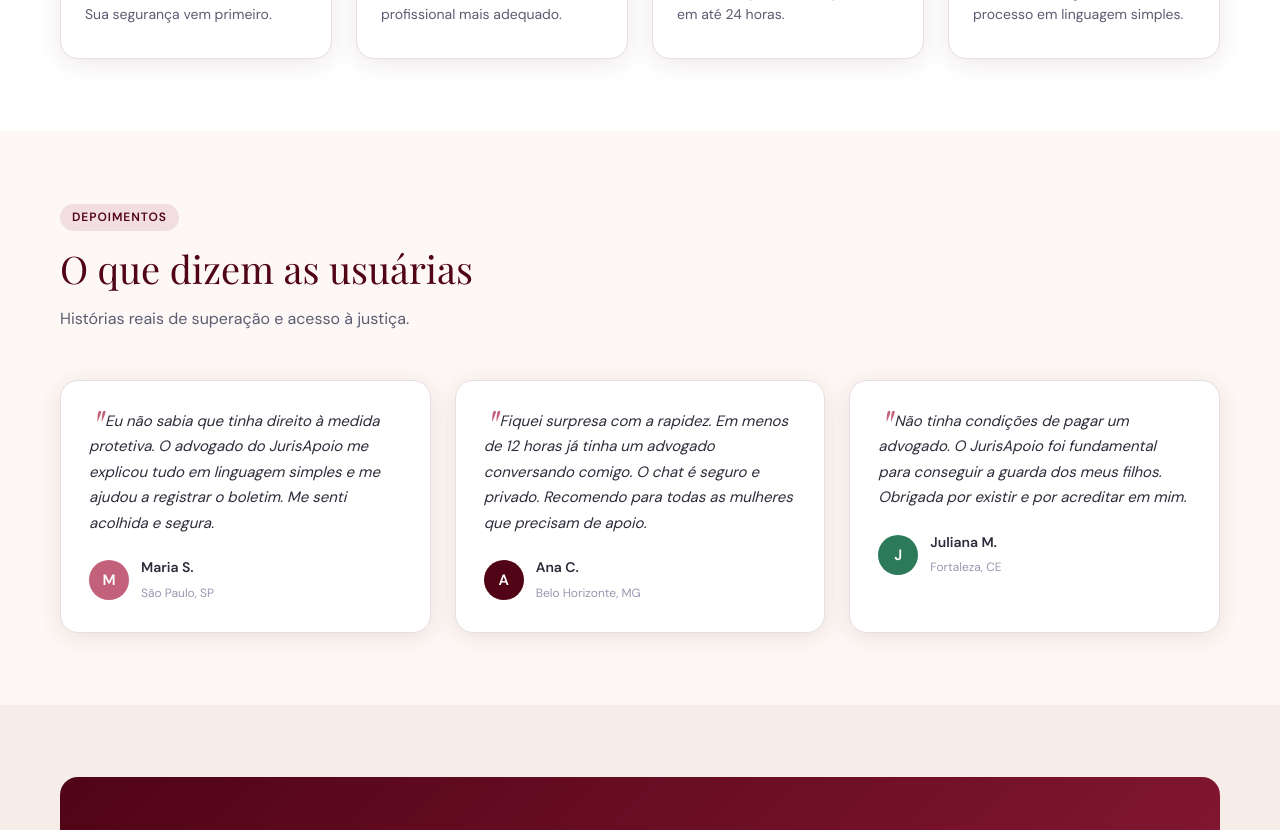
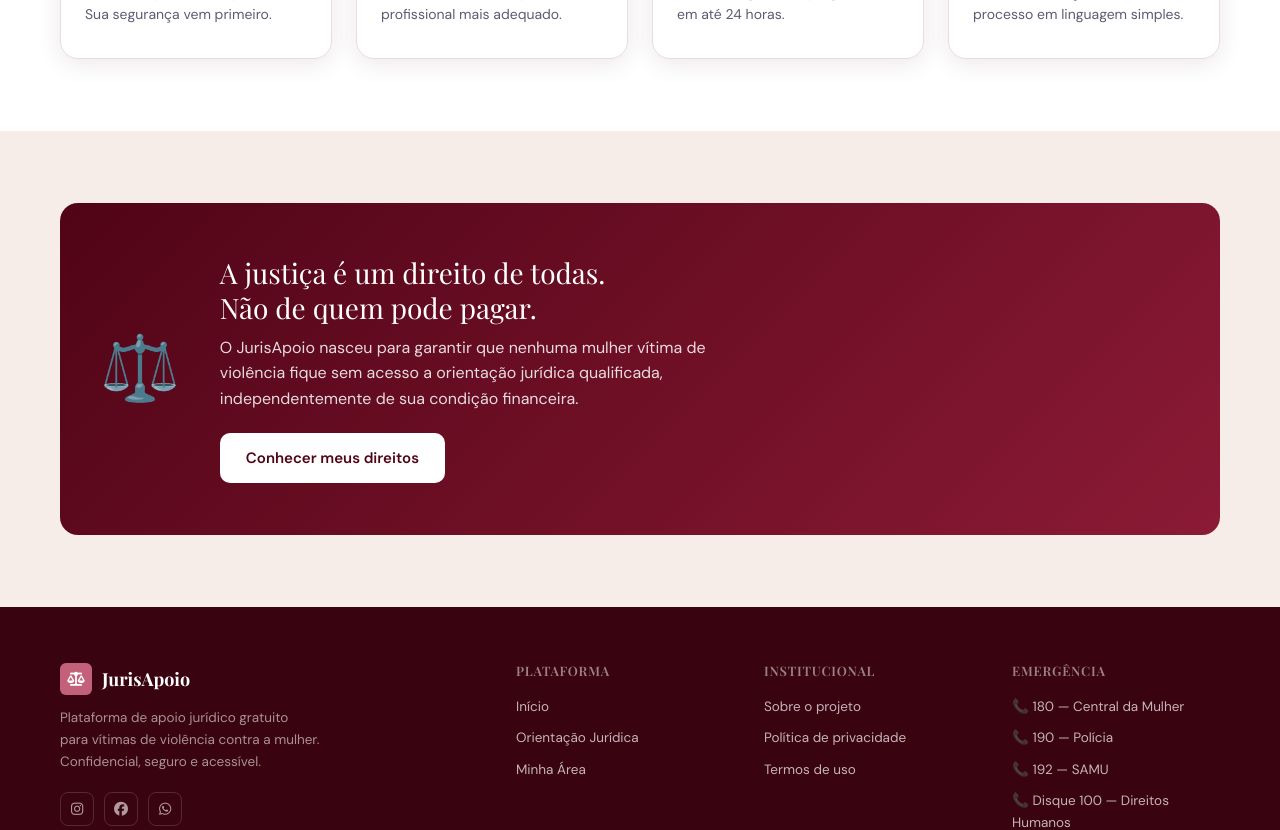
Before and after one commit to Rafael-Ufvjm/apoio-juridico-mulheres-front, a React (Vite) app in the folder jurisapoio-frontend/: page / in a window 1280 px wide. Shown: the part 1280-2110 px from the top of the page. Built offline with nearby package versions, Linux system fonts and the light colour scheme.

Commit message:
refactor: remove secoes de depoimento e impacto social e aba de advogados

```diff
--- a/jurisapoio-frontend/src/App.css
+++ b/jurisapoio-frontend/src/App.css
@@ -74,16 +74,6 @@ section{padding:72px 24px}
 .step-num{width:44px;height:44px;background:var(--wine);color:#fff;border-radius:50%;display:flex;align-items:center;justify-content:center;font-size:16px;font-weight:700;margin-bottom:18px;font-family:'Playfair Display',serif}
 .step h3{font-size:17px;color:var(--slate);margin-bottom:10px}
 .step p{font-size:14px;color:var(--mid);line-height:1.6}
-
-/* ── TESTIMONIALS ────────────────────────────────── */
-.testimonials-grid{display:grid;grid-template-columns:repeat(auto-fit,minmax(280px,1fr));gap:24px}
-.testimonial{background:var(--white);border:1px solid var(--border);border-radius:var(--r2);padding:28px;box-shadow:var(--shadow)}
-.testimonial-text{font-size:15px;color:var(--slate);line-height:1.7;margin-bottom:20px;font-style:italic}
-.testimonial-text::before{content:'"';font-size:40px;color:var(--rose);line-height:0;vertical-align:-14px;margin-right:4px;font-family:'Playfair Display',serif}
-.testimonial-author{display:flex;align-items:center;gap:12px}
-.author-avatar{width:40px;height:40px;border-radius:50%;display:flex;align-items:center;justify-content:center;font-weight:700;font-size:15px;color:#fff}
-.author-info strong{font-size:14px;display:block;color:var(--slate)}
-.author-info span{font-size:12px;color:var(--soft)}
 
 /* ── BANNER ──────────────────────────────────────── */
 .banner{background:linear-gradient(135deg,var(--wine),#8b1a35);color:#fff;border-radius:var(--r2);padding:52px 40px;display:flex;align-items:center;gap:40px;flex-wrap:wrap}
@@ -233,10 +223,6 @@ section{padding:72px 24px}
 .mission-card i{font-size:32px;margin-bottom:16px;display:block}
 .mission-card h3{font-size:18px;margin-bottom:10px;color:var(--wine)}
 .mission-card p{font-size:14.5px;color:var(--mid);line-height:1.65}
-.impact-numbers{display:grid;grid-template-columns:repeat(auto-fit,minmax(180px,1fr));gap:20px}
-.impact-num{text-align:center;background:var(--white);border:1px solid var(--border);border-radius:var(--r2);padding:28px;box-shadow:var(--shadow)}
-.impact-num strong{font-size:38px;color:var(--wine);display:block;font-family:'Playfair Display',serif}
-.impact-num span{font-size:13.5px;color:var(--mid)}
 
 /* ── SECURITY ────────────────────────────────────── */
 .sec-hero{background:linear-gradient(135deg,#0d1a2e,#1e3a5f);color:#fff;padding:80px 24px;text-align:center}
--- a/jurisapoio-frontend/src/components/Layout.tsx
+++ b/jurisapoio-frontend/src/components/Layout.tsx
@@ -24,7 +24,6 @@ export function Layout() {
           </Link>
           <div className="nav-links">
             <NavLink to="/" end className={({ isActive }) => isActive ? "active" : ""}>Início</NavLink>
-            <NavLink to="/lawyers" className={({ isActive }) => isActive ? "active" : ""}>Advogados</NavLink>
             <NavLink to="/orientacao" className={({ isActive }) => isActive ? "active" : ""}>Orientação</NavLink>
             {userRole === "admin" ? (
               <NavLink to="/dashboard-admin" className={({ isActive }) => isActive ? "active" : ""}>Painel Admin</NavLink>
--- a/jurisapoio-frontend/src/pages/Home.tsx
+++ b/jurisapoio-frontend/src/pages/Home.tsx
@@ -64,38 +64,6 @@ export function Home() {
         </div>
       </section>
 
-      {/* TESTIMONIALS */}
-      <section>
-        <div className="section-inner">
-          <div className="section-tag">Depoimentos</div>
-          <h2 className="section-title">O que dizem as usuárias</h2>
-          <p className="section-sub">Histórias reais de superação e acesso à justiça.</p>
-          <div className="testimonials-grid">
-            <div className="testimonial">
-              <p className="testimonial-text">Eu não sabia que tinha direito à medida protetiva. O advogado do JurisApoio me explicou tudo em linguagem simples e me ajudou a registrar o boletim. Me senti acolhida e segura.</p>
-              <div className="testimonial-author">
-                <div className="author-avatar" style={{ background: "#c4617a" }}>M</div>
-                <div className="author-info"><strong>Maria S.</strong><span>São Paulo, SP</span></div>
-              </div>
-            </div>
-            <div className="testimonial">
-              <p className="testimonial-text">Fiquei surpresa com a rapidez. Em menos de 12 horas já tinha um advogado conversando comigo. O chat é seguro e privado. Recomendo para todas as mulheres que precisam de apoio.</p>
-              <div className="testimonial-author">
-                <div className="author-avatar" style={{ background: "#500416" }}>A</div>
-                <div className="author-info"><strong>Ana C.</strong><span>Belo Horizonte, MG</span></div>
-              </div>
-            </div>
-            <div className="testimonial">
-              <p className="testimonial-text">Não tinha condições de pagar um advogado. O JurisApoio foi fundamental para conseguir a guarda dos meus filhos. Obrigada por existir e por acreditar em mim.</p>
-              <div className="testimonial-author">
-                <div className="author-avatar" style={{ background: "#2d7a5b" }}>J</div>
-                <div className="author-info"><strong>Juliana M.</strong><span>Fortaleza, CE</span></div>
-              </div>
-            </div>
-          </div>
-        </div>
-      </section>
-
       {/* BANNER */}
       <section style={{ background: "var(--warm)" }}>
         <div className="section-inner">
@@ -129,7 +97,6 @@ export function Home() {
             <div className="footer-col">
               <h4>Plataforma</h4>
               <Link to="/">Início</Link>
-              <Link to="/lawyers">Advogados</Link>
               <Link to="/orientacao">Orientação Jurídica</Link>
               <Link to="/dashboard">Minha Área</Link>
             </div>
--- a/jurisapoio-frontend/src/pages/Sobre.tsx
+++ b/jurisapoio-frontend/src/pages/Sobre.tsx
@@ -33,20 +33,6 @@ export function Sobre() {
         </div>
       </section>
 
-      <section style={{ background: "var(--white)" }}>
-        <div className="section-inner">
-          <div className="section-tag">Impacto social</div>
-          <h2 className="section-title">Números que transformam vidas</h2>
-          <div className="impact-numbers">
-            <div className="impact-num"><strong>50+</strong><span>casos atendidos</span></div>
-            <div className="impact-num"><strong>15+</strong><span>advogados voluntários</span></div>
-            <div className="impact-num"><strong>26</strong><span>estados alcançados</span></div>
-            <div className="impact-num"><strong>99%</strong><span>satisfação das usuárias</span></div>
-            <div className="impact-num"><strong>72%</strong><span>medidas protetivas obtidas</span></div>
-            <div className="impact-num"><strong>24h</strong><span>tempo médio de resposta</span></div>
-          </div>
-        </div>
-      </section>
     </div>
   );
 }
--- a/jurisapoio-frontend/src/routes/index.tsx
+++ b/jurisapoio-frontend/src/routes/index.tsx
@@ -6,7 +6,6 @@ import {
 
 import { Layout } from "../components/Layout";
 import { Home } from "../pages/Home";
-import { Lawyers } from "../pages/Lawyers";
 import { Orientacao } from "../pages/Orientacao";
 import { Sobre } from "../pages/Sobre";
 import { Login } from "../pages/auth/Login";
@@ -28,7 +27,6 @@ export function AppRoutes() {
 
         <Route element={<Layout />}>
           <Route path="/" element={<Home />} />
-          <Route path="/lawyers" element={<Lawyers />} />
           <Route path="/orientacao" element={<Orientacao />} />
           <Route path="/sobre" element={<Sobre />} />
 
```
Also changed, not shown: 1 other file (tests, documents, lock files or other folders).
